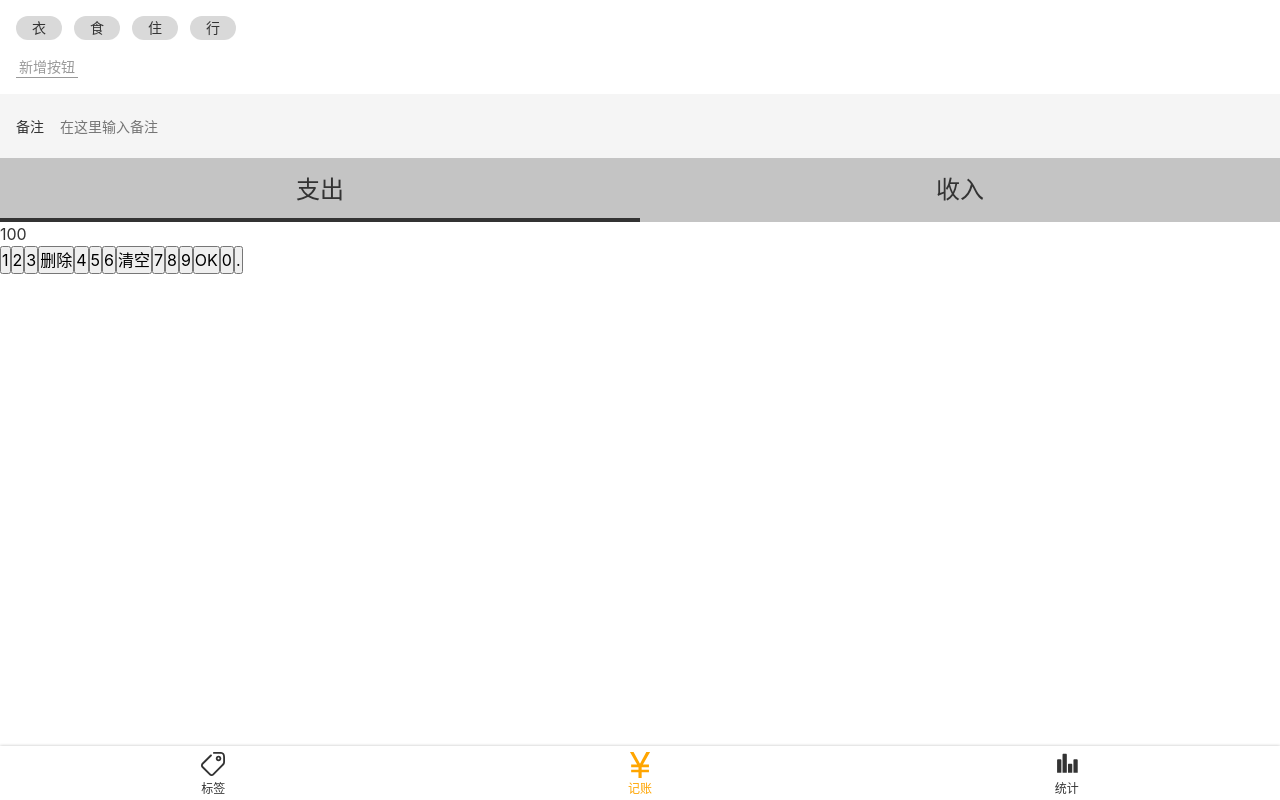
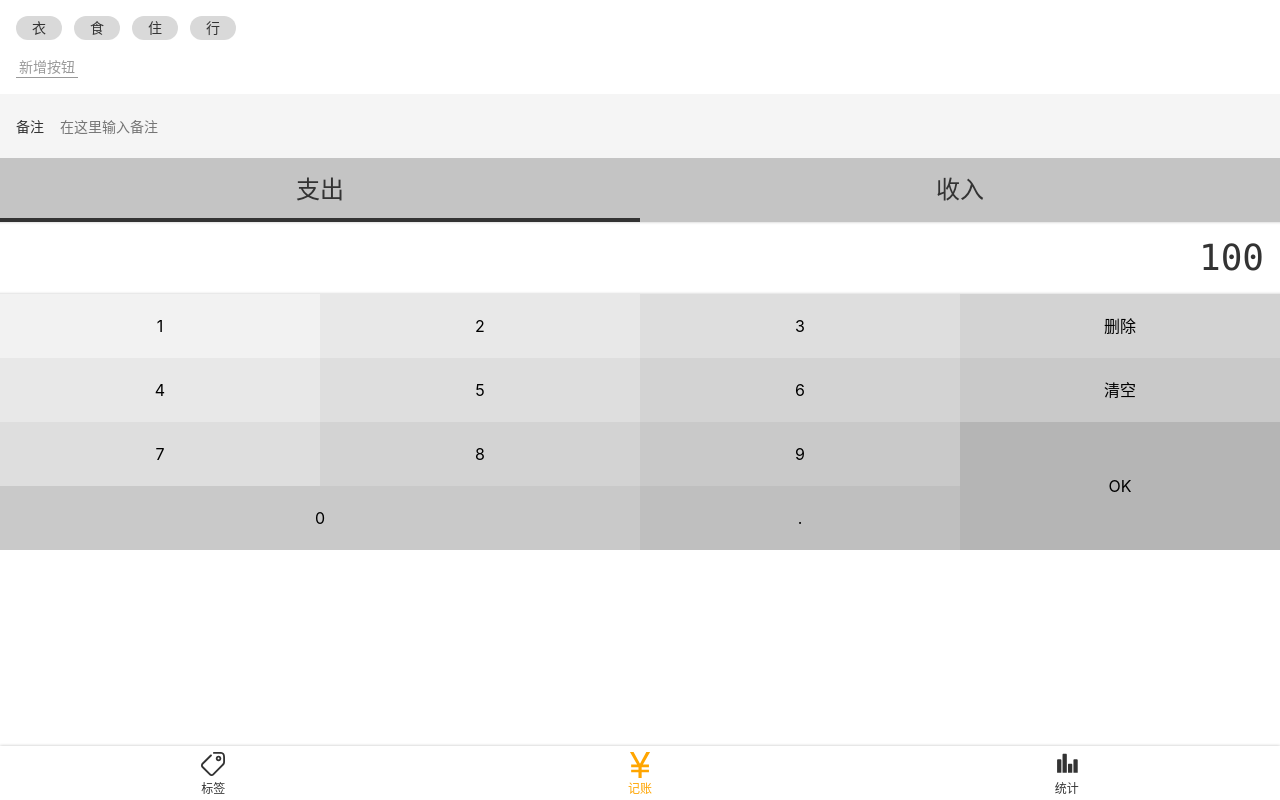
Before and after one commit to Byakuyako/morneyWeb, a Vue app: page /#/money in a window 1280 px wide. Built offline with nearby package versions, Linux system fonts and the light colour scheme.

Commit message:
完成 money组件 numberPad样式

```diff
--- a/src/App.vue
+++ b/src/App.vue
@@ -18,5 +18,10 @@
     color: #333;
     font-size: 16px;
   }
+  .clearfix::after {
+    content: '';
+    display: block;
+    clear: both;
+  }
 
 </style>
--- a/src/assets/style/helper.scss
+++ b/src/assets/style/helper.scss
@@ -3,3 +3,26 @@
 $font-song: Georgia, "Nimbus Roman No9 L", "Songti SC", "Noto Serif CJK SC", "Source Han Serif SC", "Source Han Serif CN", STSong, "AR PL New Sung", "AR PL SungtiL GB", NSimSun, SimSun, "TW\-Sung", "WenQuanYi Bitmap Song", "AR PL UMing CN", "AR PL UMing HK", "AR PL UMing TW", "AR PL UMing TW MBE", PMingLiU, MingLiU, serif;
 
 $color-highlight: orange;
+
+//使用 placeholder
+%clearFix {
+  &::after {
+    content: '';
+    display: block;
+    clear: both;
+  }
+}
+
+//阴影色
+$color-shadow: fade_out(black, 0.75);
+
+//外阴影
+%outerShadow {
+  box-shadow: 0 0 3px $color-shadow;
+}
+
+//内阴影
+%innerShadow {
+  box-shadow: inset 0 -3px 3px -3px $color-shadow,
+  inset 0 3px 3px -3px $color-shadow;
+}
--- a/src/components/Nav.vue
+++ b/src/components/Nav.vue
@@ -34,7 +34,7 @@
   nav {
     /*border: 1px solid #42b983;*/
     display: flex;
-    box-shadow: 0 0 3px rgba(0, 0, 0, 0.25);
+    @extend %outerShadow;
     font-size: 12px;
     > .item {
       padding: 2px 0;
--- a/src/views/Money.vue
+++ b/src/views/Money.vue
@@ -24,7 +24,7 @@
           <li>收入</li>
         </ul>
       </div>
-      <div>
+      <div class="numberPad">
         <div class="output">100</div>
         <div class="buttons">
           <button>1</button>
@@ -38,8 +38,8 @@
           <button>7</button>
           <button>8</button>
           <button>9</button>
-          <button>OK</button>
-          <button>0</button>
+          <button class="ok">OK</button>
+          <button class="zero">0</button>
           <button>.</button>
         </div>
       </div>
@@ -55,6 +55,58 @@
 
 <style lang="scss" scoped>
   @import "~@/assets/style/helper.scss";
+
+  .numberPad {
+    .output {
+      @extend %clearFix;
+      @extend %innerShadow;
+      font-size: 36px;
+      font-family: Consolas, monospace;
+      padding: 9px 16px;
+      text-align: right;
+    }
+    .buttons {
+      @extend %clearFix;
+      /*display: flex;*/
+      /*flex-wrap: wrap;*/
+      > button {
+        width: 25%;
+        height: 64px;
+        float: left;
+        background: transparent;
+        border: none;
+        &.ok {
+          height: 64*2px;
+          float: right;
+        }
+        &.zero {
+          width: 25*2%;
+        }
+        $bg: #f2f2f2;
+        &:nth-child(1) {
+          background: $bg;
+        }
+        &:nth-child(2), &:nth-child(5) {
+          background: darken($bg, 4%);
+        }
+        &:nth-child(3), &:nth-child(6), &:nth-child(9) {
+           background: darken($bg, 8%);
+        }
+        &:nth-child(4), &:nth-child(7), &:nth-child(10) {
+          background: darken($bg, 12%);
+        }
+        &:nth-child(8), &:nth-child(11), &:nth-child(13) {
+          background: darken($bg, 16%);
+        }
+        &:nth-child(12), &:nth-child(14) {
+          background: darken($bg, 20%);
+        }
+        &:nth-child(12) {
+          background: darken($bg, 24%);
+        }
+      }
+    }
+  }
 
   .types {
     background: #c4c4c4;
```
Also changed, not shown: src/assets/style/reset.scss (line endings or trailing spaces). Lines whose indentation alone changed are shown as unchanged.
